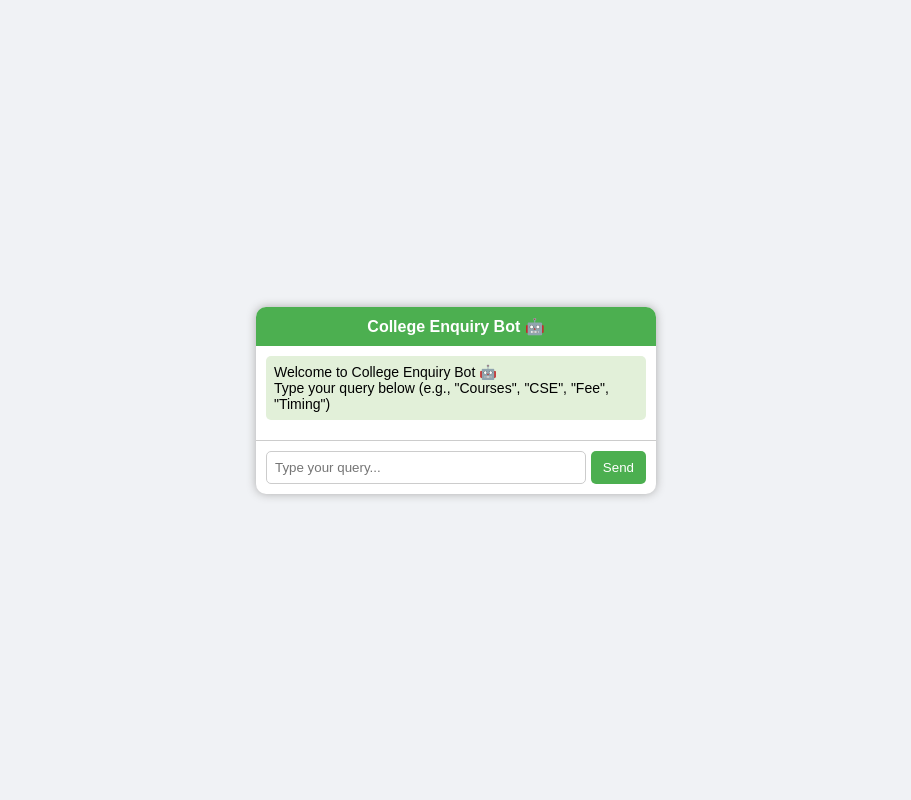
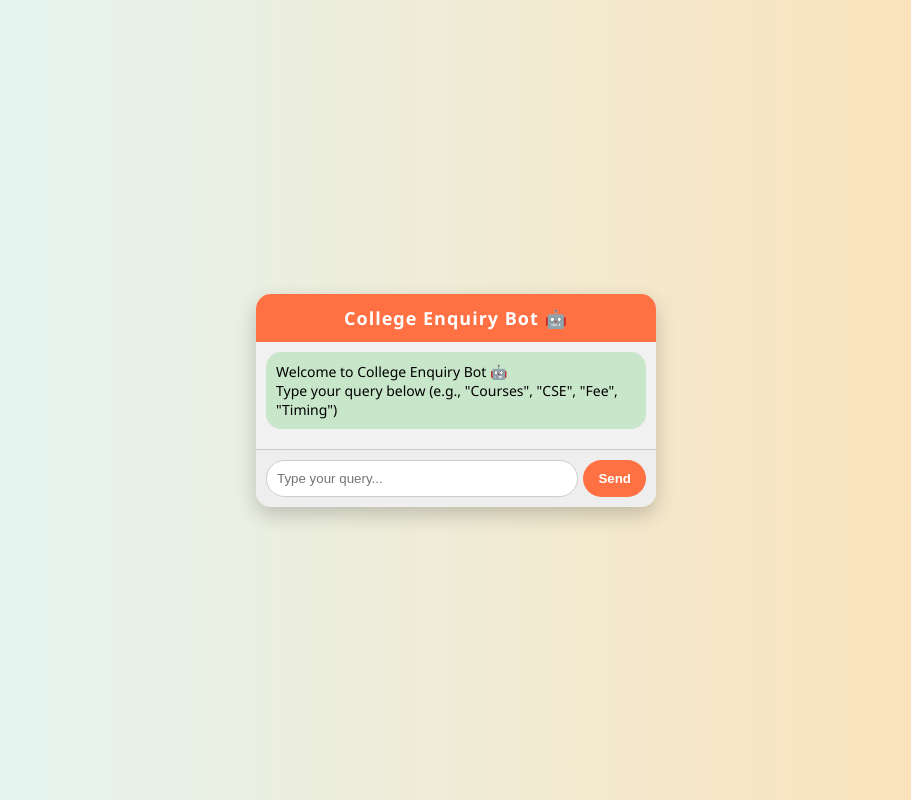
Before and after one commit to lakshmi-nath09/College-Enquiry-Chatbot-web, a plain HTML site: page index.html in a window 1280 px wide. Shown: the whole page, without its empty margins (184-1095 px from the left). Drawn offline with Linux system fonts and the light colour scheme.

Commit message:
Update style.css

```diff
--- a/style.css
+++ b/style.css
@@ -1,6 +1,6 @@
 body {
-  font-family: Arial, sans-serif;
-  background-color: #f0f2f5;
+  font-family: 'Segoe UI', Arial, sans-serif;
+  background: linear-gradient(to right, #e0f7fa, #ffe0b2);
   display: flex;
   justify-content: center;
   align-items: center;
@@ -11,20 +11,21 @@ body {
 .chat-container {
   width: 400px;
   background-color: #fff;
-  border-radius: 10px;
-  box-shadow: 0px 0px 10px #aaa;
+  border-radius: 15px;
+  box-shadow: 0px 8px 20px rgba(0,0,0,0.2);
   display: flex;
   flex-direction: column;
+  overflow: hidden;
 }
 
 .chat-header {
-  background-color: #4CAF50;
+  background-color: #ff7043;
   color: white;
-  padding: 10px;
-  border-top-left-radius: 10px;
-  border-top-right-radius: 10px;
+  padding: 12px;
   text-align: center;
   font-weight: bold;
+  font-size: 18px;
+  letter-spacing: 1px;
 }
 
 .chat-box {
@@ -32,44 +33,56 @@ body {
   padding: 10px;
   overflow-y: auto;
   max-height: 300px;
+  background-color: #f1f1f1;
 }
 
 .bot-msg {
-  background-color: #e2f0d9;
-  padding: 8px;
-  border-radius: 5px;
+  background-color: #c8e6c9;
+  padding: 10px;
+  border-radius: 15px;
   margin-bottom: 10px;
   font-size: 14px;
+  display: inline-block;
 }
 
 .user-msg {
-  background-color: #d9e2f0;
-  padding: 8px;
-  border-radius: 5px;
+  background-color: #81d4fa;
+  padding: 10px;
+  border-radius: 15px;
   margin-bottom: 10px;
   font-size: 14px;
   text-align: right;
+  display: inline-block;
+  float: right;
 }
 
 .chat-input {
   display: flex;
   padding: 10px;
   border-top: 1px solid #ccc;
+  background-color: #eee;
 }
 
 .chat-input input {
   flex: 1;
-  padding: 8px;
-  border-radius: 5px;
+  padding: 10px;
+  border-radius: 20px;
   border: 1px solid #ccc;
+  outline: none;
 }
 
 .chat-input button {
-  padding: 8px 12px;
+  padding: 10px 15px;
   margin-left: 5px;
   border: none;
-  border-radius: 5px;
-  background-color: #4CAF50;
+  border-radius: 20px;
+  background-color: #ff7043;
   color: white;
+  font-weight: bold;
   cursor: pointer;
+  transition: 0.3s;
 }
+
+.chat-input button:hover {
+  background-color: #f4511e;
+}
```
